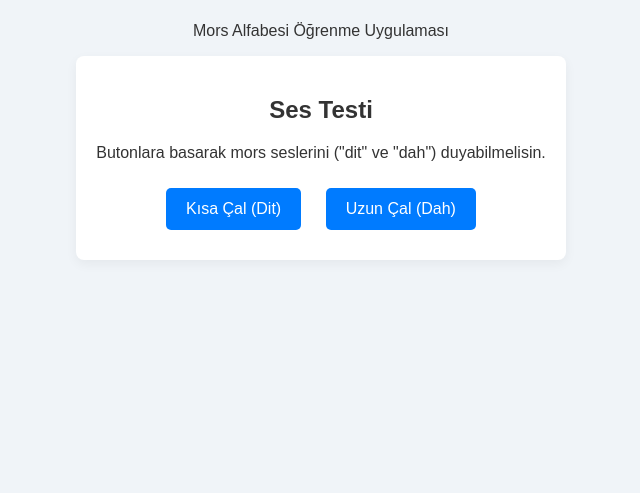
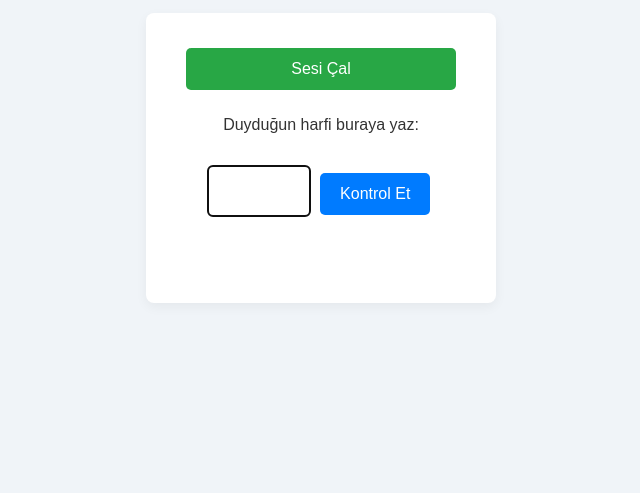
Before and after one commit to burakguclu/MorseLingo, a plain HTML site: page index.html in a window 1280 px wide. Shown: the part 307-800 px from the top of the page, without its empty margins (319-959 px from the left). Drawn offline with Linux system fonts and the light colour scheme.

Commit message:
First tries for morse codes

```diff
--- a/index.html
+++ b/index.html
@@ -3,19 +3,23 @@
   <head>
     <meta charset="UTF-8" />
     <meta name="viewport" content="width=device-width, initial-scale=1.0" />
-    <title>MorseLingo - Alıştırma</title>
+    <title>MorseLingo - Alıştırma 1</title>
     <link rel="stylesheet" href="style.css" />
   </head>
   <body>
     <h1>MorseLingo</h1>
-    <p>Mors Alfabesi Öğrenme Uygulaması</p>
+    <p>Alıştırma 1: Dinle ve Yaz</p>
 
-    <div class="test-alani">
-      <h2>Ses Testi</h2>
-      <p>Butonlara basarak mors seslerini ("dit" ve "dah") duyabilmelisin.</p>
+    <div class="exercise-area">
+      <button id="btnPlaySound">Sesi Çal</button>
 
-      <button id="btnDit">Kısa Çal (Dit)</button>
-      <button id="btnDah">Uzun Çal (Dah)</button>
+      <p>Duyduğun harfi buraya yaz:</p>
+
+      <input type="text" id="inputGuess" maxlength="1" />
+
+      <button id="btnCheckAnswer">Kontrol Et</button>
+
+      <p id="pFeedback"></p>
     </div>
 
     <script src="script.js"></script>
--- a/script.js
+++ b/script.js
@@ -1,57 +1,152 @@
-// --------- YENİ SCRIPT.JS (SADELEŞTİRİLMİŞ VERSİYON) ---------
+// --------- YENİ SCRIPT.JS (Alıştırma 1) ---------
 
-let audioCtx; // Stüdyomuzu (AudioContext) burada tutacağız
+let audioCtx; // Ses stüdyomuz
+const MORSE_TONE = 700; // 700Hz ton
 
-// Fonksiyonumuzu sadeleştirdik.
-// 1. parametre: frekans (ton), 2. parametre: süre (saniye)
-function playSound(frequency, durationInSeconds) {
-  // Eğer stüdyo (audioCtx) henüz uyanmadıysa (ilk tıklama), uyandıralım.
+// --- 1. Mors Zamanlama Kuralları (Milisaniye cinsinden) ---
+// Bir "birim" (unit) belirleyelim. "Dit" 1 birimdir.
+const UNIT_DURATION_MS = 100; // 100 milisaniye = 0.1 saniye
+const DIT_DURATION = UNIT_DURATION_MS; // Kısa ses (1 birim)
+const DAH_DURATION = UNIT_DURATION_MS * 3; // Uzun ses (3 birim)
+const SYMBOL_GAP = UNIT_DURATION_MS; // Bir harfin içindeki sesler arası boşluk (örn: A'daki '.' ile '-' arası) (1 birim)
+// Not: Harfler arası boşluk 3 birim, kelimeler arası 7 birimdir. Şimdilik gerek yok.
+
+// --- 2. Temel Ses Çalma Fonksiyonumuz (Güncellendi) ---
+// Artık süreyi milisaniye (ms) olarak alıyor
+function playSound(durationInMs) {
   if (!audioCtx) {
     audioCtx = new (window.AudioContext || window.webkitAudioContext)();
   }
 
-  // 1. Enstrümanı (Oscillator) oluştur
   const oscillator = audioCtx.createOscillator();
-
-  // 2. TONU AYARLA
-  oscillator.type = "sine"; // Sesin dalga tipi
-  oscillator.frequency.value = frequency; // Parametreden gelen frekansı (tonu) ayarla
-
-  // 3. Hoparlöre bağla (Aradaki mikseri kaldırdık)
+  oscillator.type = "sine";
+  oscillator.frequency.value = MORSE_TONE;
   oscillator.connect(audioCtx.destination);
 
-  // 4. Sesi ne zaman başlatıp biteceğini planla
   const now = audioCtx.currentTime;
-  oscillator.start(now); // Şimdi çalmaya başla
-  oscillator.stop(now + durationInSeconds); // Tam olarak süre sonunda durdur
+  const durationInSeconds = durationInMs / 1000.0;
+
+  oscillator.start(now);
+  oscillator.stop(now + durationInSeconds);
 }
 
-// --- AYARLARIMIZ ---
-// Bu ayarları kolayca görebilmek için en üste taşıdık
-const MORSE_TONE = 700; // İkisi için de KULLANILACAK TON (700Hz)
-const DIT_DURATION = 0.1; // Kısa süre (100ms)
-const DAH_DURATION = 0.3; // Uzun süre (300ms)
+// --- 3. JavaScript'te "Bekleme" (Uyku) Fonksiyonu ---
+// Bu, sesler arasında beklememizi sağlayacak
+function sleep(ms) {
+  return new Promise((resolve) => setTimeout(resolve, ms));
+}
 
-// --- HTML Butonlarını Bulma ve Olay Ekleme ---
+// --- 4. MORS KODU SÖZLÜĞÜ ---
+// Duolingo gibi, sadece birkaç harfle başlayalım
+const MORSE_LESSON_1 = {
+  E: ".",
+  T: "-",
+  I: "..",
+  A: ".-",
+  N: "-.",
+  M: "--",
+};
+// Öğreteceğimiz harflerin listesi
+const lessonKeys = Object.keys(MORSE_LESSON_1);
 
-// 1. HTML'deki 'btnDit' id'li butonu bul
-const ditButton = document.getElementById("btnDit");
+// --- 5. ORKESTRA ŞEFİ: playSequence ---
+// '.-' gibi bir kodu alıp sırayla çalar
+// 'async' ve 'await' anahtar kelimeleri, 'sleep' fonksiyonunun bitmesini beklememizi sağlar.
+async function playSequence(code) {
+  // 'code' string'ini ('.-') tek tek karakterlere ayır ('['.', '-']')
+  const symbols = code.split("");
 
-// 2. 'btnDit' butonuna tıklanınca ne olacağını söyle
-ditButton.addEventListener("click", () => {
-  console.log(`Çalınıyor: Ton=${MORSE_TONE}Hz, Süre=${DIT_DURATION}s`);
-  // playSound fonksiyonunu 700Hz ton ve 0.1s süre ile çağır
-  playSound(MORSE_TONE, DIT_DURATION);
+  for (const symbol of symbols) {
+    if (symbol === ".") {
+      console.log("Çal: Dit");
+      playSound(DIT_DURATION);
+      await sleep(DIT_DURATION); // Sesin bitmesini bekle
+    } else if (symbol === "-") {
+      console.log("Çal: Dah");
+      playSound(DAH_DURATION);
+      await sleep(DAH_DURATION); // Sesin bitmesini bekle
+    }
+
+    // İki ses arasında (dit ve dah arası) boşluk ver
+    console.log("Boşluk");
+    await sleep(SYMBOL_GAP);
+  }
+}
+
+// --- 6. HTML Elemanlarını Bulma ---
+const playButton = document.getElementById("btnPlaySound");
+const checkButton = document.getElementById("btnCheckAnswer");
+const guessInput = document.getElementById("inputGuess");
+const feedbackText = document.getElementById("pFeedback");
+
+// --- 7. OYUN MANTIĞI ---
+
+let currentLetter = ""; // Sorulan harfi burada tutacağız
+
+// Yeni bir soru hazırlayan fonksiyon
+function startNewQuestion() {
+  // 1. Rastgele bir harf seç
+  const randomIndex = Math.floor(Math.random() * lessonKeys.length);
+  currentLetter = lessonKeys[randomIndex];
+
+  // 2. Arayüzü temizle
+  guessInput.value = ""; // Metin kutusunu boşalt
+  feedbackText.textContent = ""; // Geri bildirimi temizle
+  feedbackText.className = ""; // Geri bildirimin rengini (class) sıfırla
+
+  console.log(`Yeni soru: ${currentLetter} (${MORSE_LESSON_1[currentLetter]})`);
+
+  // 3. Sorunun sesini otomatik çal
+  // (Kullanıcı 'Sesi Çal'a basmadan önce bir kez biz çalalım)
+  playButton.disabled = true; // Ses çalarken butonları kilitle
+  checkButton.disabled = true;
+
+  playSequence(MORSE_LESSON_1[currentLetter]).then(() => {
+    // 'playSequence' bitince butonları geri aç
+    playButton.disabled = false;
+    checkButton.disabled = false;
+    guessInput.focus(); // Metin kutusuna odaklansın
+  });
+}
+
+// "Sesi Çal" butonuna tıklanınca
+playButton.addEventListener("click", () => {
+  // Sadece mevcut sorunun kodunu tekrar çal
+  playButton.disabled = true; // Çalarken kilitle
+  playSequence(MORSE_LESSON_1[currentLetter]).then(() => {
+    playButton.disabled = false; // Bitince aç
+    guessInput.focus();
+  });
 });
 
-// 3. HTML'deki 'btnDah' id'li butonu bul
-const dahButton = document.getElementById("btnDah");
+// "Kontrol Et" butonuna tıklanınca
+checkButton.addEventListener("click", () => {
+  // Kullanıcının tahminini al ve büyük harfe çevir
+  const userGuess = guessInput.value.toUpperCase();
 
-// 4. 'btnDah' butonuna tıklanınca ne olacağını söyle
-dahButton.addEventListener("click", () => {
-  console.log(`Çalınıyor: Ton=${MORSE_TONE}Hz, Süre=${DAH_DURATION}s`);
-  // playSound fonksiyonunu 700Hz ton ve 0.3s süre ile çağır
-  playSound(MORSE_TONE, DAH_DURATION);
+  if (userGuess === currentLetter) {
+    // --- DOĞRU CEVAP ---
+    feedbackText.textContent = "Doğru!";
+    feedbackText.className = "feedback-correct"; // Yeşil renk
+
+    // 1.5 saniye bekle ve yeni soruya geç
+    setTimeout(() => {
+      startNewQuestion();
+    }, 1500);
+  } else {
+    // --- YANLIŞ CEVAP ---
+    feedbackText.textContent = "Yanlış! Tekrar dene.";
+    feedbackText.className = "feedback-wrong"; // Kırmızı renk
+
+    // Yanlış cevabı kutudan sil
+    guessInput.value = "";
+    guessInput.focus();
+  }
 });
 
-console.log("MorseLingo beyni yüklendi! (Versiyon 2 - Sadeleştirilmiş)");
+// --- Sayfa ilk yüklendiğinde oyunu başlat ---
+console.log("MorseLingo Alıştırma 1 Yüklendi!");
+// Kullanıcının ilk tıklamasıyla 'audioCtx' başlatılabilsin diye
+// ilk soruyu hemen sormak yerine, 'Sesi Çal' butonuna basmasını bekleyebiliriz.
+// Şimdilik daha basit gidelim ve ilk soruyu biz başlatalım:
+startNewQuestion();
--- a/style.css
+++ b/style.css
@@ -1,4 +1,4 @@
-/* Bütün sayfaya uygulanacak temel stiller */
+/* Temel sayfa stilleri (Aynısı) */
 body {
     font-family: Arial, sans-serif;
     background-color: #f0f4f8;
@@ -11,34 +11,72 @@ body {
     margin: 0;
 }
 
-/* Başlık stilleri */
 h1 {
     color: #005a9c;
 }
 
-/* Ses test alanının kutusu */
-.test-alani {
+/* Alıştırma kutumuz */
+.exercise-area {
     background-color: #ffffff;
     border-radius: 8px;
-    padding: 20px;
+    padding: 25px;
     box-shadow: 0 4px 12px rgba(0, 0, 0, 0.05);
     text-align: center;
+    width: 300px;
 }
 
-/* Buton stilleri */
+/* Buton stilleri (Biraz daha büyük) */
 button {
     background-color: #007bff;
     color: white;
     border: none;
     padding: 12px 20px;
-    margin: 10px;
+    margin: 10px 5px; /* Üst/alt 10px, sağ/sol 5px */
     border-radius: 5px;
     font-size: 16px;
-    cursor: pointer; /* Fare üzerine gelince el işareti çıksın */
-    transition: background-color 0.2s; /* Renk değişimi yumuşak olsun */
+    cursor: pointer;
+    transition: background-color 0.2s;
 }
 
-/* Fare butonun üzerine gelince rengi değişsin */
 button:hover {
     background-color: #0056b3;
 }
+
+/* "Sesi Çal" butonu daha belirgin olsun */
+#btnPlaySound {
+    background-color: #28a745; /* Yeşil */
+    width: 90%; /* Kutunun çoğunu kaplasın */
+}
+#btnPlaySound:hover {
+    background-color: #218838;
+}
+
+/* Metin giriş kutusu */
+#inputGuess {
+    font-size: 24px;
+    padding: 10px;
+    width: 80px;
+    text-align: center;
+    border: 2px solid #ccc;
+    border-radius: 5px;
+    margin-top: 15px;
+    /* Girilen harf büyük olsun */
+    text-transform: uppercase;
+}
+
+/* Geri bildirim mesajı (Başlangıçta görünmez) */
+#pFeedback {
+    font-size: 18px;
+    font-weight: bold;
+    margin-top: 15px;
+    height: 20px; /* Boşken bile yer kaplasın, zıplama yapmasın */
+}
+
+/* Geri bildirime dinamik olarak ekleyeceğimiz sınıflar */
+.feedback-correct {
+    color: #28a745; /* Yeşil */
+}
+
+.feedback-wrong {
+    color: #dc3545; /* Kırmızı */
+}
```
